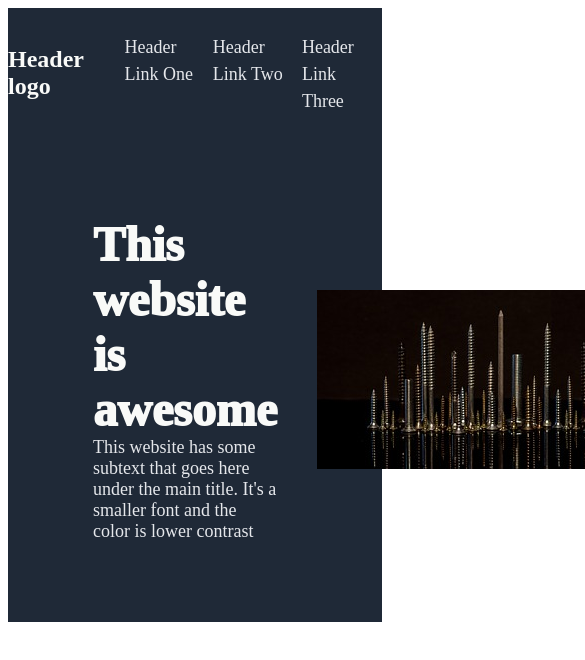
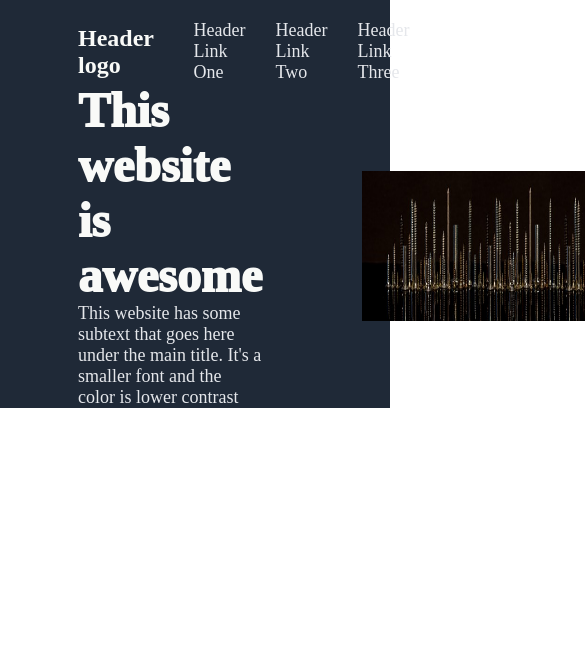
Before and after one commit to ralphyaken/odin-landing, a plain HTML site: page index.html in a window 390 px wide. Shown: the top 660 px of the page, 585 px wide, since content can reach past the window. Drawn offline with Linux system fonts and the light colour scheme; a web font is replaced by a local one.

Commit message:
Logo is now more responsive

```diff
--- a/index.html
+++ b/index.html
@@ -35,5 +35,28 @@
             <!-- Image by <a href="https://pixabay.com/users/achim0164-7548115/?utm_source=link-attribution&amp;utm_medium=referral&amp;utm_campaign=image&amp;utm_content=3075379">Achim Haupt</a> from <a href="https://pixabay.com/?utm_source=link-attribution&amp;utm_medium=referral&amp;utm_campaign=image&amp;utm_content=3075379">Pixabay</a> -->
         </div>
     </div>
+
+    <!-- this is the section with informations, 4 boxes and subtext. To do with flex propertities most likely-->
+    <div class="info">
+
+    </div>
+
+    <!-- this is the quote section -->
+
+    <div class="quote">
+
+    </div>
+
+    <!-- call to action blue section -->
+
+    <div class="action">
+
+    </div>
+
+    <!-- footer with copyright info -->
+
+    <div class="footer">
+
+    </div>
 </body>
 </html>
--- a/styles.css
+++ b/styles.css
@@ -4,11 +4,11 @@ body {
     display: flex;
     font-family: 'Cormorant SC', serif;
     flex-direction: column;
+    margin: 0;
+    padding: 0;
+    min-height: 100vh;
 }
 
-ul {
-    list-style: none;
-}
 
 a {
     text-decoration: none;
@@ -18,6 +18,8 @@ a {
 
 ul {
     list-style: none;
+    font-size: 18px;
+    color: #E5E7EB;
 }
 
 .header, .hero {
@@ -31,40 +33,42 @@ ul {
     color: #F9FAF8;
     display: flex;
     align-items: center;
-    justify-content: space-evenly;
-
-    flex: 1;
+    justify-content: space-between;
+    max-height: 100px;
+    padding-top: 20px;
 }
 
 .logo {
     display: flex;
-    align-items: center;
     font-weight: bold;
-    justify-content: center;
+    justify-content: flex-start;
+    padding-left: 20%;
 }
 
 .links {
-    gap: 15px;
     display: flex;
+    justify-content: flex-end;
+    margin: 0;
+    gap: 30px;
+    /* eureka moment in terms of positioning */
+    padding-right: 20%;
 }
 
 /* this is hero part */
 
 .heromain {
     display: flex;
-    justify-content: center;
     align-items: center;
-    gap: 40px;
-    max-width: 900px;
-    padding: 80px 0;
-    padding-left: 320px;
+    flex: 1;
+    gap: 100px;
 }
 
 .heroleft {
     display: flex;
     flex-direction: column;
-    align-items: center;
+    justify-content: flex-start;
     max-width: 400px;
+    padding-left: 20%;
 }
 
 .herotext1 {
@@ -78,10 +82,15 @@ ul {
     color: #E5E7EB
 }
 
+/* really need to work this out */
+
 .heroimg {
     display: flex;
-    align-items: center;
+    align-items: flex-end;
+    justify-content: flex-end;
+}
+
+img {
     width: 300px;
     height: 150px;
-
 }
```
